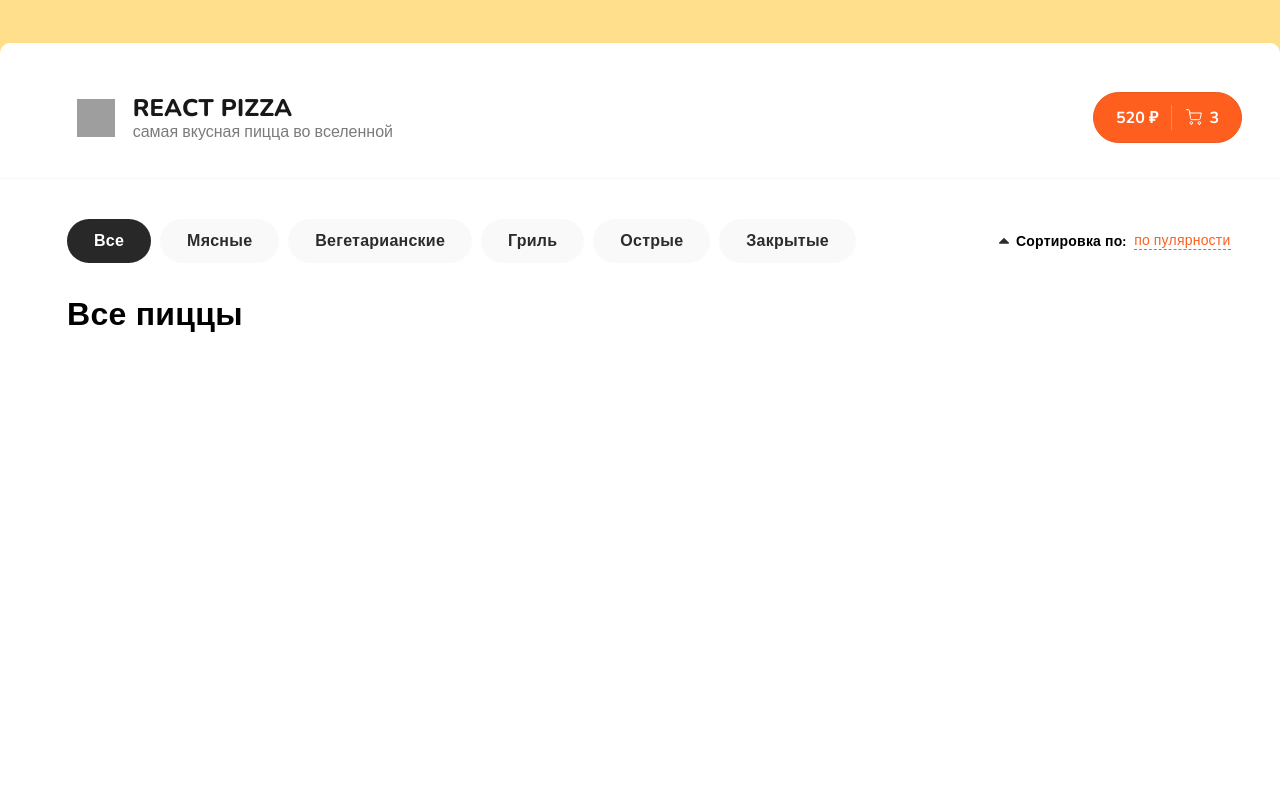
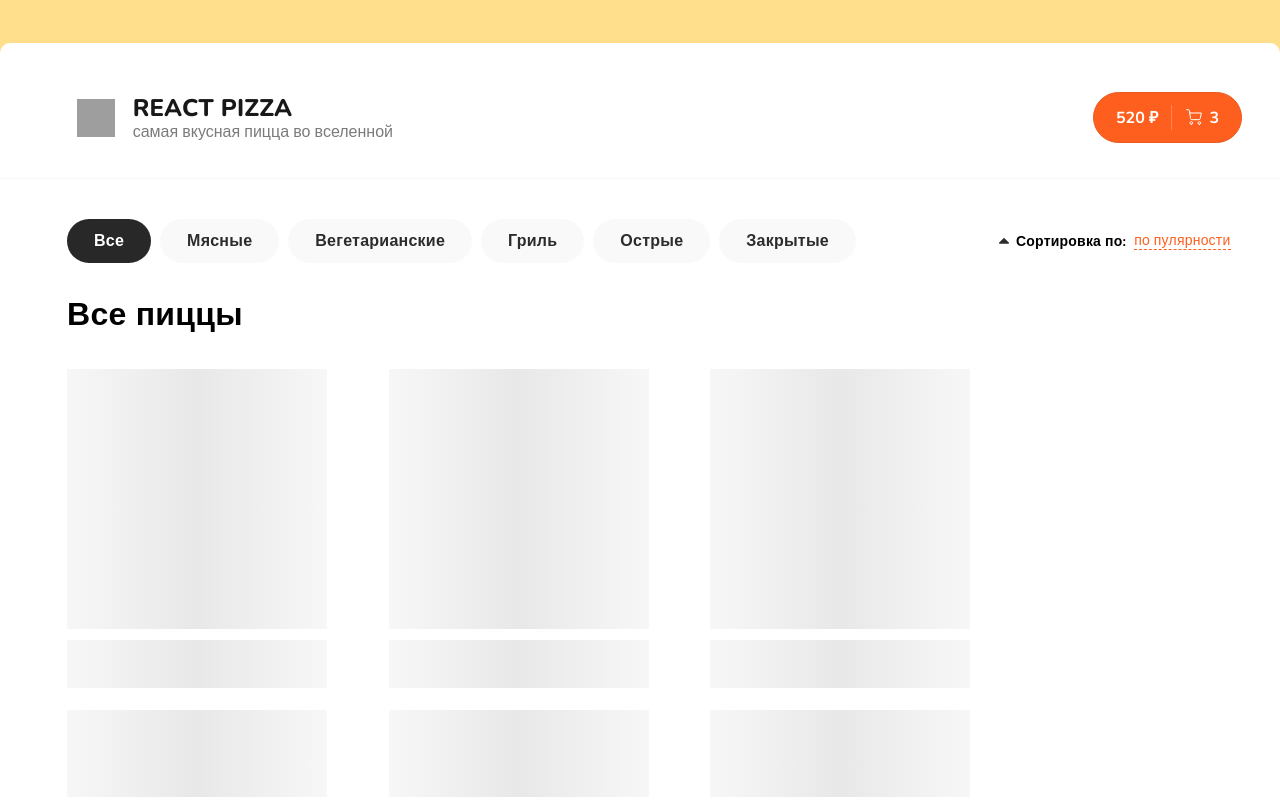
Before and after one commit to studstone/react-pizza, a React (Create React App) app: page / in a window 1280 px wide. Shown: the top 800 px of the page. Built offline with nearby package versions, Linux system fonts and the light colour scheme; no server answers; grey boxes are pictures that could not be loaded.

Commit message:
добавил скелетон на карточки пиц

```diff
--- a/package.json
+++ b/package.json
@@ -8,6 +8,7 @@
     "@testing-library/user-event": "^13.5.0",
     "framer-motion": "^7.3.2",
     "react": "^18.2.0",
+    "react-content-loader": "^6.2.0",
     "react-dom": "^18.2.0",
     "react-router-dom": "^6.3.0",
     "react-scripts": "5.0.1",
--- a/src/components/Card/Card.jsx
+++ b/src/components/Card/Card.jsx
@@ -7,11 +7,12 @@ import {
 const Card = ({ pizzas, activeTypes, activeSizes, hendlerActiveTypes, hendlerActiveSizes }) => {
     console.log();
     const typesName = ['тонкое', 'традиционное'];
+    const items = pizzas.pizzas;
 
     return (
         <>
             {
-                pizzas.map(pizza =>
+                items.map(pizza =>
                     <CardWrapper key={pizza.id}>
                         <ImageBlock>
                             <img src={pizza.imageUrl} alt="Pizza" />
--- /dev/null
+++ b/src/components/Card/CardSkeleton.jsx
@@ -0,0 +1,28 @@
+import React from 'react';
+import ContentLoader from "react-content-loader";
+
+const CardSkeleton = () => (
+    <>
+        {
+            [...new Array(8)].map((item, index) =>
+                <ContentLoader
+                    speed={2}
+                    width={260}
+                    height={488}
+                    viewBox="0 0 260 488"
+                    backgroundColor="#f7f7f7"
+                    foregroundColor="#e8e8e8"
+                    key={index}
+                >
+                    <rect x="0" y="271" rx="0" ry="0" width="260" height="48" />
+                    <rect x="0" y="0" rx="0" ry="0" width="260" height="260" />
+                    <rect x="0" y="341" rx="0" ry="0" width="260" height="87" />
+                    <rect x="125" y="443" rx="30" ry="30" width="132" height="44" />
+                    <rect x="0" y="452" rx="0" ry="0" width="92" height="26" />
+                </ContentLoader>
+            )
+        }
+    </>
+);
+
+export default CardSkeleton;
--- a/src/components/Products/Products.jsx
+++ b/src/components/Products/Products.jsx
@@ -3,9 +3,11 @@ import { CardsWrapper, ProductsTitle, ProductsTop, Wrapper } from './styles/Styl
 import Сategories from "../Сategories/Сategories";
 import Sorting from '../Sorting/Sorting';
 import Card from '../Card/Card';
+import CardSkeleton from '../Card/CardSkeleton';
 
 const Products = props => {
     console.log();
+    const loading = props.pizzas.loading;
 
     return (
         <Wrapper>
@@ -19,9 +21,13 @@ const Products = props => {
             </ProductsTop>
             <ProductsTitle>Все пиццы</ProductsTitle>
             <CardsWrapper>
-                <Card
-                    {...props}
-                />
+                {
+                    loading ?
+                        <CardSkeleton /> :
+                        <Card
+                            {...props}
+                        />
+                }
             </CardsWrapper>
         </Wrapper>
     );
--- a/src/hooks/usePizzas.jsx
+++ b/src/hooks/usePizzas.jsx
@@ -2,12 +2,17 @@ import React from 'react';
 
 export const usePizzas = () => {
     const [pizzas, setPizzas] = React.useState([]);
+    const [loading, setLoading] = React.useState(true);
+
 
     React.useEffect(() => {
         fetch('https://631f1de822cefb1edc4341b2.mockapi.io/pizzas')
             .then(res => res.json())
-            .then(arr => setPizzas(arr));
+            .then(arr => {
+                setPizzas(arr);
+                setLoading(false);
+            });
     }, []);
 
-    return pizzas;
+    return { pizzas, loading };
 };
```
Also changed, not shown: 1 other file (tests, documents, lock files or other folders).
